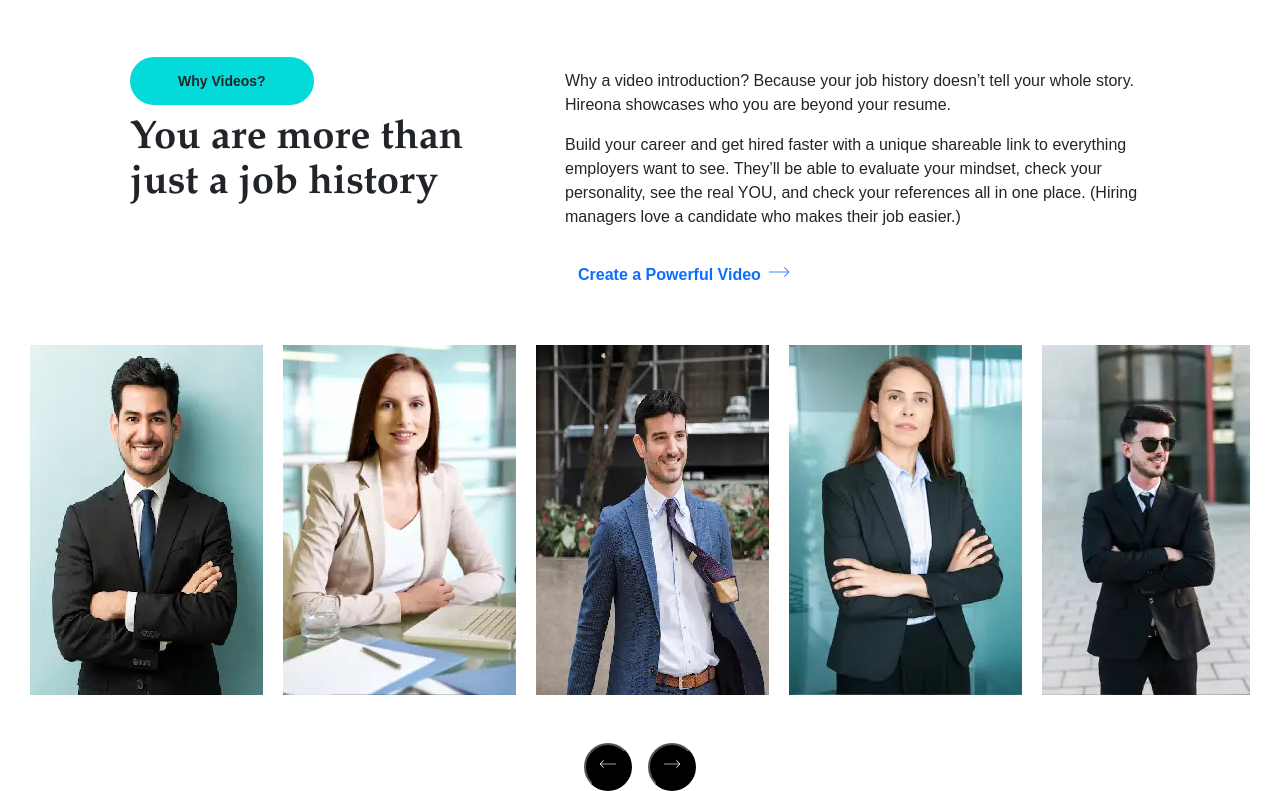
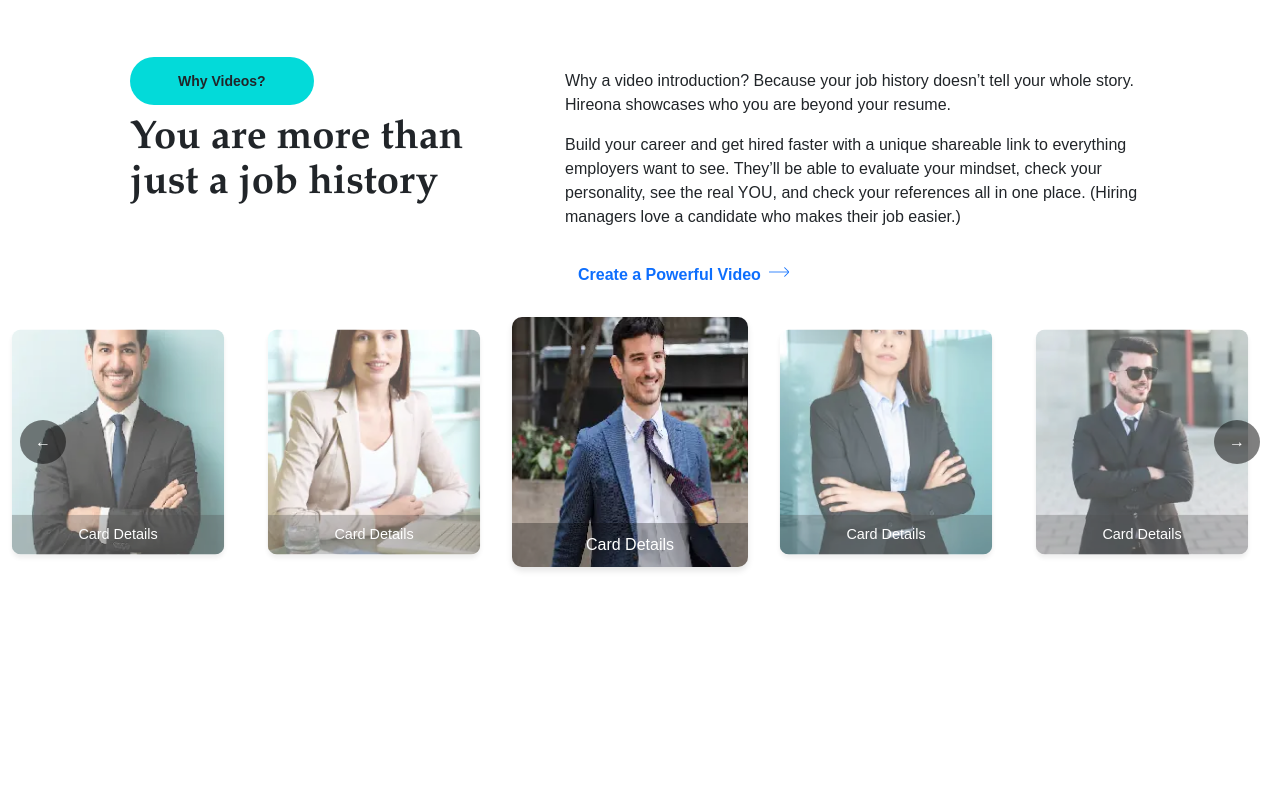
Before and after one commit to zaahiir/hireona, a plain HTML site: page index.html in a window 1280 px wide. Shown: the part 2044-2835 px from the top of the page. After the commit the page ends 2631 px from the top, so only its background shows below. Drawn offline with nearby package versions, Linux system fonts and the light colour scheme; a web font is replaced by a local one.

Commit message:
feat
update corosel

```diff
--- a/asset/css/style.css
+++ b/asset/css/style.css
@@ -282,35 +282,93 @@
     }
 }
 
- button.prev-btn, button.next-btn {
-    padding: 10px;
-    width: 48px;
-    border-radius: 38px;
-    background-color: #000;
-    color: #fff;
+
+.carousel-container {
+  max-width: 1650px;
+  width: 100%;
+  overflow: hidden;
+  position: relative;
 }
 
 .carousel {
-    position: relative;
-    width: 100%;
-    overflow: hidden;
-    max-width: 1220px;
-    margin: auto;
+  display: flex;
+  transition: transform 0.5s ease-in-out;
+  gap: 20px;
+  padding: 20px 0;
 }
 
-.gallery-container {
-    display: flex;
-    transition: transform 0.5s ease-in-out;
+.carousel-card {
+  flex: 0 0 calc(20% - 20px);
+  transition: all 0.3s ease;
+  opacity: 0.7;
+  transform: scale(0.9);
+  position: relative;
+  overflow: hidden;
+  border-radius: 10px;
+  box-shadow: 0 4px 6px rgba(0,0,0,0.1);
 }
 
-.sliderImg{
-    max-width: 100%;
-    height: auto;
-    margin-right: 20px;
+.carousel-card.active {
+  opacity: 1;
+  transform: scale(1);
+  z-index: 10;
+}
+
+.carousel-card img {
+  width: 100%;
+  height: 250px;
+  object-fit: cover;
+}
+
+.card-details {
+  position: absolute;
+  bottom: 0;
+  left: 0;
+  right: 0;
+  background-color: rgba(0, 0, 0, 0.3);
+  color: white;
+  padding: 10px;
+  text-align: center;
+}
+
+.carousel-controls {
+  display: flex;
+  justify-content: space-between;
+  position: absolute;
+  top: 50%;
+  transform: translateY(-50%);
+  width: 100%;
+  padding: 0 20px;
+}
+
+.carousel-btn {
+  background-color: rgba(0, 0, 0, 0.5);
+  color: white;
+  border: none;
+  padding: 10px 15px;
+  border-radius: 50%;
+  cursor: pointer;
+  transition: background-color 0.3s;
+}
+
+.carousel-btn:hover {
+  background-color: rgba(0, 0, 0, 0.7);
+}
+
+@media (max-width: 1200px) {
+  .carousel-card {
+      flex: 0 0 calc(25% - 20px);
+  }
 }
 
 @media (max-width: 768px) {
-    .prev-btn, .next-btn {
-        padding: 8px;
-    }
+  .carousel-card {
+      flex: 0 0 calc(50% - 20px);
+  }
 }
+
+@media (max-width: 480px) {
+  .carousel-card {
+      flex: 0 0 100%;
+  }
+}
--- a/asset/js/main.js
+++ b/asset/js/main.js
@@ -25,29 +25,88 @@
 
     // Carousel
 
-    const galleryContainer = document.querySelector('.gallery-container');
-        const prevBtn = document.querySelector('.prev-btn');
-        const nextBtn = document.querySelector('.next-btn');
-
-        let currentIndex = 0;
-        const images = document.querySelectorAll('.gallery-container img');
-        const totalImages = images.length;
-
-        function updateCarousel() {
-            const width = galleryContainer.clientWidth;
-            galleryContainer.style.transform = `translateX(-${currentIndex * width}px)`;
+    class CardCarousel {
+        constructor(carouselElement, images) {
+            this.carousel = carouselElement;
+            this.images = images;
+            this.currentIndex = 0;
+            this.init();
         }
 
-        window.addEventListener('resize', updateCarousel);
+        init() {
+            // Populate initial carousel
+            this.renderCards();
+            this.addEventListeners();
+            this.updateActiveCard();
+        }
 
-        nextBtn.addEventListener('click', () => {
-            currentIndex = (currentIndex + 1) % totalImages;
-            updateCarousel();
-        });
+        renderCards() {
+            this.carousel.innerHTML = '';
+            const visibleCards = 5;
+            const startIndex = this.currentIndex;
 
-        prevBtn.addEventListener('click', () => {
-            currentIndex = (currentIndex - 1 + totalImages) % totalImages;
-            updateCarousel();
-        });
+            for (let i = 0; i < visibleCards; i++) {
+                const imageIndex = (startIndex + i) % this.images.length;
+                const card = this.createCard(this.images[imageIndex], i === Math.floor(visibleCards / 2));
+                this.carousel.appendChild(card);
+            }
+        }
 
-        updateCarousel();
+        createCard(imageSrc, isCenter) {
+            const card = document.createElement('div');
+            card.classList.add('carousel-card');
+            if (isCenter) card.classList.add('active');
+
+            const img = document.createElement('img');
+            img.src = imageSrc;
+            img.alt = 'Carousel Image';
+
+            const details = document.createElement('div');
+            details.classList.add('card-details');
+            details.textContent = 'Card Details';
+
+            card.appendChild(img);
+            card.appendChild(details);
+
+            return card;
+        }
+
+        addEventListeners() {
+            document.querySelector('.prev-btn').addEventListener('click', () => this.movePrev());
+            document.querySelector('.next-btn').addEventListener('click', () => this.moveNext());
+        }
+
+        movePrev() {
+            this.currentIndex = (this.currentIndex - 1 + this.images.length) % this.images.length;
+            this.renderCards();
+            this.updateActiveCard();
+        }
+
+        moveNext() {
+            this.currentIndex = (this.currentIndex + 1) % this.images.length;
+            this.renderCards();
+            this.updateActiveCard();
+        }
+
+        updateActiveCard() {
+            const cards = this.carousel.querySelectorAll('.carousel-card');
+            cards.forEach((card, index) => {
+                card.classList.toggle('active', index === Math.floor(cards.length / 2));
+            });
+        }
+    }
+
+    // Sample image URLs - replace with your actual image paths
+    const images = [
+        'asset/img/slider1.webp',
+        'asset/img/slider2.webp',
+        'asset/img/group3.webp',
+        'asset/img/slider4.webp',
+        'asset/img/group5.webp',
+        // Add more images as needed
+    ];
+
+    document.addEventListener('DOMContentLoaded', () => {
+        const carouselElement = document.getElementById('carousel');
+        new CardCarousel(carouselElement, images);
+    });
--- a/index.html
+++ b/index.html
@@ -293,21 +293,15 @@
             </div>
         </section>
 
-        <section>
-            <div class="carousel">
-                <div class="gallery-container mt-5 text-center">
-                    <img src="asset/img/slider1.webp" alt="" class="sliderImg">
-                    <img src="asset/img/slider2.webp" alt="" class="sliderImg">
-                    <img src="asset/img/group3.webp" alt="" class="sliderImg">
-                    <img src="asset/img/slider4.webp" alt="" class="sliderImg">
-                    <img src="asset/img/group5.webp" alt="" class="sliderImg">
-                </div>
-                <div class="controls d-flex justify-content-center mt-5 gap-3">
-                    <button class="prev-btn"><i class="fi fi-ts-arrow-left"></i></button>
-                    <button class="next-btn"><i class="fi fi-ts-arrow-right"></i></button>
-                </div>
-            </div>
-        </section>
+        <div class="carousel-container">
+          <div class="carousel" id="carousel">
+              <!-- Cards will be dynamically added here -->
+          </div>
+          <div class="carousel-controls">
+              <button class="carousel-btn prev-btn">&larr;</button>
+              <button class="carousel-btn next-btn">&rarr;</button>
+          </div>
+      </div>
 
 
 
```
